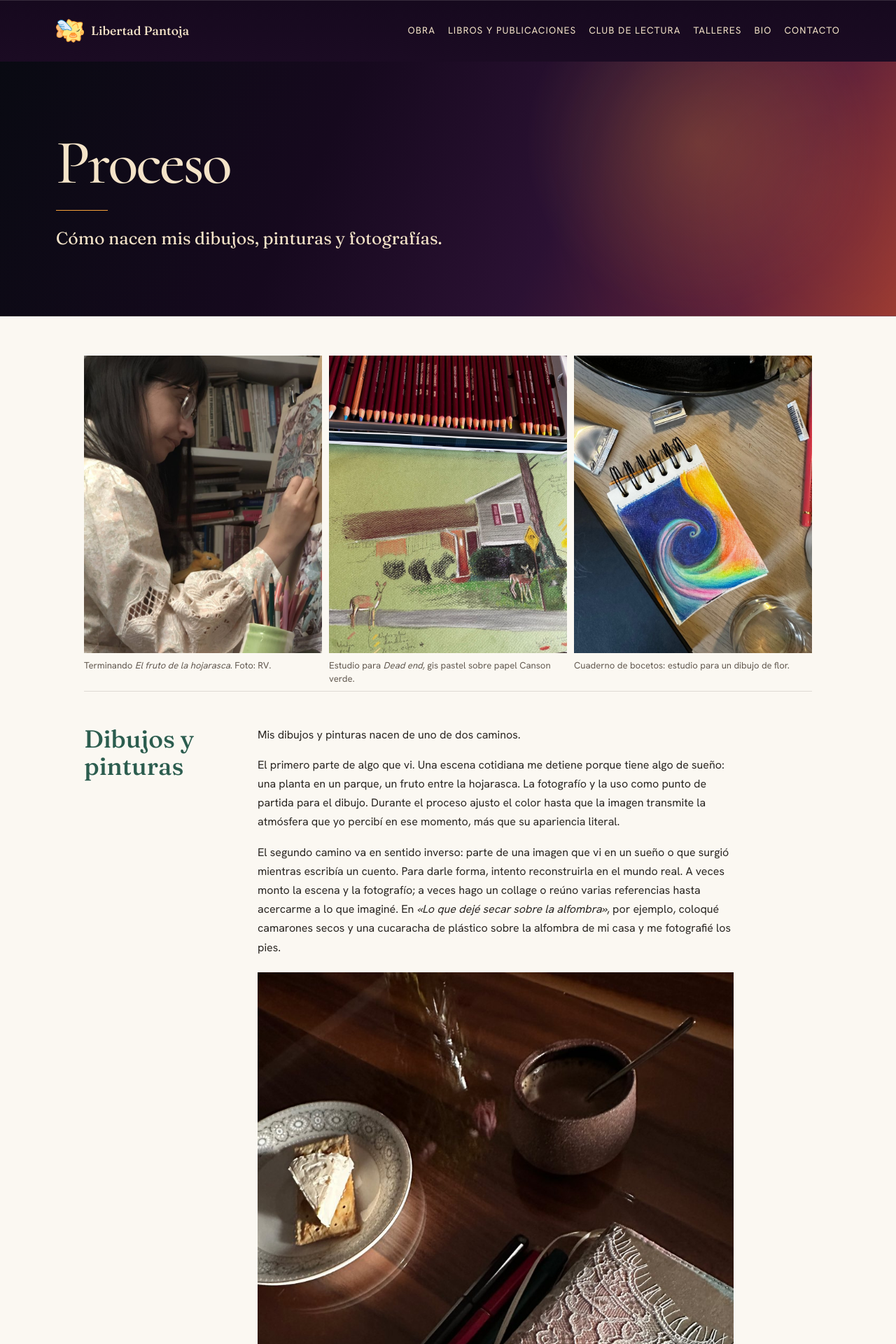
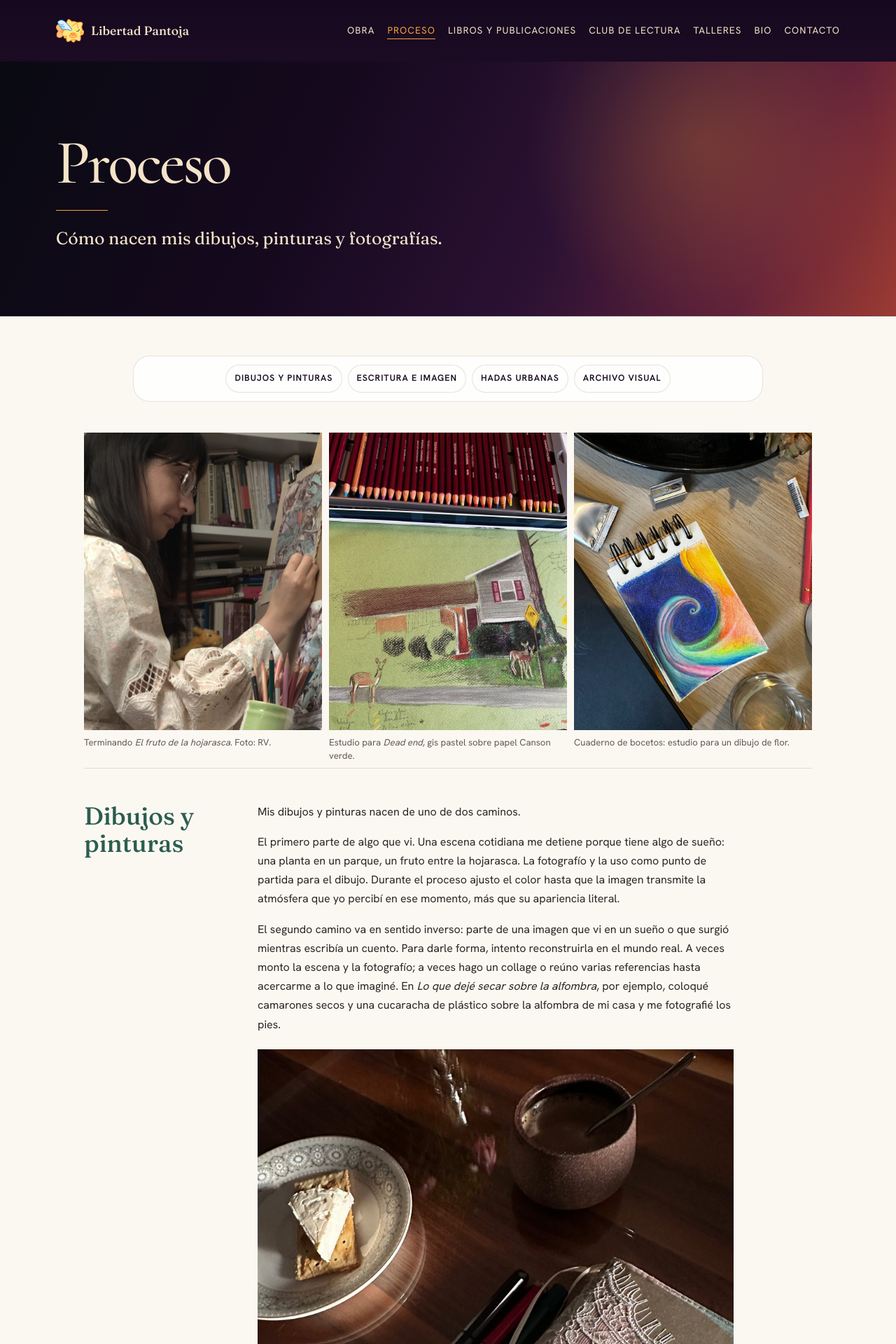
Before and after one commit to LiberPH/libertad-pantoja_site, a Jekyll site: the page built from proceso.html, in a window 1280 px wide. Shown: the top 1920 px of the page at 70% size. Built offline with Jekyll 4.4.1, drawn with Linux system fonts in a browser that asks for light colours; some of the changed text lies outside the part shown.

Commit message:
Proceso en el menú y en Inicio; ajustes de la página: medidas de imágenes, fotos cuadradas, pareja alineada, índice, La luz de los insectos, botón verde y tarjeta para compartir
Co-Authored-By: Claude Opus 5.5 <noreply@anthropic.com>

```diff
--- a/_catalogo/tarjetas.py
+++ b/_catalogo/tarjetas.py
@@ -27,6 +27,7 @@ TARJETAS = {
     "publicaciones": ("assets/img/publicaciones/tu-enfermo-no-estas.jpg", "completa", "Libros y publicaciones", "Cuentos, antologías y revistas"),
     "bio": ("assets/img/home/hero-obra.jpg", "cubrir", "Bio", "Narradora y artista visual"),
     "club": ("assets/img/obra/el-rescate-del-gato-blanco.jpg", "completa", "Club de lectura", "Los sueños y el inframundo"),
+    "proceso": ("assets/img/proceso/taller.jpg", "cubrir", "Proceso", "Cómo nacen mis dibujos y fotografías"),
     "talleres": ("assets/img/obra/el-rescate-del-gato-blanco.jpg", "completa", "Talleres", "Escritura, imagen y narración"),
 }
 
--- a/_data/navigation.yml
+++ b/_data/navigation.yml
@@ -1,5 +1,7 @@
 - title: "Obra"
   url: "/obra/"
+- title: "Proceso"
+  url: "/proceso/"
 - title: "Libros y publicaciones"
   url: "/publicaciones/"
 - title: "Club de lectura"
--- a/_layouts/default.html
+++ b/_layouts/default.html
@@ -18,7 +18,7 @@
   <meta property="og:image" content="{{ page.share_image | default: '/assets/img/compartir/inicio.jpg' | absolute_url }}">
   <meta property="og:image:width" content="1200">
   <meta property="og:image:height" content="630">
-  <meta property="og:image:alt" content="Libertad Pantoja">
+  <meta property="og:image:alt" content="{{ page.share_alt | default: 'Libertad Pantoja' }}">
   <meta name="twitter:card" content="summary_large_image">
 
   <link rel="preconnect" href="https://fonts.googleapis.com">
--- a/assets/css/main.css
+++ b/assets/css/main.css
@@ -1846,6 +1846,13 @@ summary:focus-visible,
 .proc-par { display: grid; grid-template-columns: 1fr 1fr; gap: 16px; align-items: start; }
 .proc-par .proc-fig > img,
 .proc-fila .proc-obra > img { aspect-ratio: auto; object-fit: contain; }
+.proc-fila .proc-cuadrada > img { aspect-ratio: 1 / 1; }
+.proc-diario > img { object-position: 50% 60%; }
+.proc-firma > img { object-position: 50% 85%; }
+.proc-par .proc-fig:first-child > img { aspect-ratio: 944 / 1200; object-fit: cover; }
+.proc-media { max-width: 50%; }
+.cta-band.small .button.primary { background: var(--verde); border-color: var(--verde); color: #FBF8F2; }
+.cta-band.small .button.primary:hover { background: var(--tinta-profunda); border-color: var(--tinta-profunda); color: #FBF8F2; }
 .solo-movil { display: none; }
 .proc-tira { display: grid; grid-template-columns: repeat(4, 1fr); gap: 8px; margin-top: 20px; }
 .proc-tira img { width: 100%; aspect-ratio: 4 / 3; object-fit: cover; display: block; }
@@ -1861,5 +1868,6 @@ summary:focus-visible,
   .proc-banda-fotos { grid-template-columns: 1fr; }
   .proc-banda-fotos .proc-fig:nth-child(n+2) { display: none; }
   .solo-movil { display: block; }
+  .proc-media { max-width: 100%; }
   .proc-tira { grid-template-columns: 1fr 1fr; }
 }
--- a/index.html
+++ b/index.html
@@ -37,6 +37,7 @@ title: "Inicio"
       <p class="home-section-links">
         <a href="{{ '/obra/' | relative_url }}">Ver toda la obra →</a>
         <a href="{{ '/assets/docs/catalogo-libertad-pantoja.pdf' | relative_url }}" download>Descargar el catálogo (PDF)</a>
+        <a href="{{ '/proceso/' | relative_url }}">Cómo trabajo →</a>
       </p>
     </div>
 
--- a/proceso.html
+++ b/proceso.html
@@ -3,14 +3,22 @@ layout: page
 title: Proceso
 intro: "Cómo nacen mis dibujos, pinturas y fotografías."
 permalink: /proceso/
-share_image: "/assets/img/compartir/obra.jpg"
+share_image: "/assets/img/compartir/proceso.jpg"
+share_alt: "Libertad Pantoja en su mesa de trabajo"
 ---
+
+<nav class="category-nav" aria-label="Secciones del proceso">
+  <a href="#dibujos-y-pinturas">Dibujos y pinturas</a>
+  <a href="#escritura-e-imagen">Escritura e imagen</a>
+  <a href="#hadas-urbanas">Hadas urbanas</a>
+  <a href="#archivo-visual">Archivo visual</a>
+</nav>
 
 <article class="proc">
   <div class="proc-banda-fotos">
-    <figure class="proc-fig proc-taller"><img src="{{ '/assets/img/proceso/taller.jpg' | relative_url }}" alt="Libertad Pantoja termina con lápices de color el dibujo «El fruto de la hojarasca», en su mesa de trabajo." loading="lazy" decoding="async"><figcaption>Terminando <em>El fruto de la hojarasca</em>. Foto: RV.</figcaption></figure>
-    <figure class="proc-fig"><img src="{{ '/assets/img/proceso/dibujo-en-proceso.jpg' | relative_url }}" alt="Estudio en gis pastel sobre papel verde: una casa con venados en el jardín, junto a una caja de lápices." loading="lazy" decoding="async"><figcaption>Estudio para <em>Dead end</em>, gis pastel sobre papel Canson verde.</figcaption></figure>
-    <figure class="proc-fig"><img src="{{ '/assets/img/proceso/cuaderno-espiral.jpg' | relative_url }}" alt="Cuaderno de bocetos abierto con un estudio en espiral de colores para un dibujo de flor." loading="lazy" decoding="async"><figcaption>Cuaderno de bocetos: estudio para un dibujo de flor.</figcaption></figure>
+    <figure class="proc-fig proc-taller"><img src="{{ '/assets/img/proceso/taller.jpg' | relative_url }}" alt="Libertad Pantoja termina con lápices de color el dibujo «El fruto de la hojarasca», en su mesa de trabajo." width="900" height="1200" loading="lazy" decoding="async"><figcaption>Terminando <em>El fruto de la hojarasca</em>. Foto: RV.</figcaption></figure>
+    <figure class="proc-fig"><img src="{{ '/assets/img/proceso/dibujo-en-proceso.jpg' | relative_url }}" alt="Estudio en gis pastel sobre papel verde: una casa con venados en el jardín, junto a una caja de lápices." width="900" height="1200" loading="lazy" decoding="async"><figcaption>Estudio para <em>Dead end</em>, gis pastel sobre papel Canson verde.</figcaption></figure>
+    <figure class="proc-fig"><img src="{{ '/assets/img/proceso/cuaderno-espiral.jpg' | relative_url }}" alt="Cuaderno de bocetos abierto con un estudio en espiral de colores para un dibujo de flor." width="900" height="1200" loading="lazy" decoding="async"><figcaption>Cuaderno de bocetos: estudio para un dibujo de flor.</figcaption></figure>
   </div>
 
   <section class="proc-fila" id="dibujos-y-pinturas">
@@ -18,10 +26,10 @@ share_image: "/assets/img/compartir/obra.jpg"
     <div>
     <p>Mis dibujos y pinturas nacen de uno de dos caminos.</p>
     <p>El primero parte de algo que vi. Una escena cotidiana me detiene porque tiene algo de sueño: una planta en un parque, un fruto entre la hojarasca. La fotografío y la uso como punto de partida para el dibujo. Durante el proceso ajusto el color hasta que la imagen transmite la atmósfera que yo percibí en ese momento, más que su apariencia literal.</p>
-    <figure class="proc-fig solo-movil"><img src="{{ '/assets/img/proceso/dibujo-en-proceso.jpg' | relative_url }}" alt="Estudio en gis pastel sobre papel verde: una casa con venados en el jardín, junto a una caja de lápices." loading="lazy" decoding="async"><figcaption>Estudio para <em>Dead end</em>, gis pastel sobre papel Canson verde.</figcaption></figure>
-    <p>El segundo camino va en sentido inverso: parte de una imagen que vi en un sueño o que surgió mientras escribía un cuento. Para darle forma, intento reconstruirla en el mundo real. A veces monto la escena y la fotografío; a veces hago un collage o reúno varias referencias hasta acercarme a lo que imaginé. En <em>«Lo que dejé secar sobre la alfombra»</em>, por ejemplo, coloqué camarones secos y una cucaracha de plástico sobre la alfombra de mi casa y me fotografié los pies.</p>
-    <figure class="proc-fig"><img src="{{ '/assets/img/proceso/encaje-y-lapices.jpg' | relative_url }}" alt="Diario de sueños con cubierta de encaje, junto a lápices y una taza de café." loading="lazy" decoding="async"><figcaption>Mi diario de sueños.</figcaption></figure>
-    <div class="proc-par"><figure class="proc-fig"><img src="{{ '/assets/img/proceso/referencia-alfombra.jpg' | relative_url }}" alt="Escena montada en casa y alumbrada con velas: pies descalzos sobre una alfombra, con camarones secos y una cucaracha de plástico." loading="lazy" decoding="async"><figcaption>La escena montada en casa, iluminada con velas. Foto: RV.</figcaption></figure><figure class="proc-fig proc-obra"><img src="{{ '/assets/img/obra/lo-que-deje-secar.jpg' | relative_url }}" alt="Óleo de fondo rojo oscuro: dos pies descalzos sobre una alfombra, una cucaracha trepando por el empeine y cuatro camarones alrededor." loading="lazy" decoding="async"><figcaption>…y la pintura: <em>Lo que dejé secar sobre la alfombra</em>, óleo.</figcaption></figure></div>
+    <figure class="proc-fig solo-movil"><img src="{{ '/assets/img/proceso/dibujo-en-proceso.jpg' | relative_url }}" alt="Estudio en gis pastel sobre papel verde: una casa con venados en el jardín, junto a una caja de lápices." width="900" height="1200" loading="lazy" decoding="async"><figcaption>Estudio para <em>Dead end</em>, gis pastel sobre papel Canson verde.</figcaption></figure>
+    <p>El segundo camino va en sentido inverso: parte de una imagen que vi en un sueño o que surgió mientras escribía un cuento. Para darle forma, intento reconstruirla en el mundo real. A veces monto la escena y la fotografío; a veces hago un collage o reúno varias referencias hasta acercarme a lo que imaginé. En <em>Lo que dejé secar sobre la alfombra</em>, por ejemplo, coloqué camarones secos y una cucaracha de plástico sobre la alfombra de mi casa y me fotografié los pies.</p>
+    <figure class="proc-fig proc-cuadrada proc-diario"><img src="{{ '/assets/img/proceso/encaje-y-lapices.jpg' | relative_url }}" alt="Diario de sueños con cubierta de encaje, junto a lápices y una taza de café." width="900" height="1200" loading="lazy" decoding="async"><figcaption>Mi diario de sueños.</figcaption></figure>
+    <div class="proc-par"><figure class="proc-fig"><img src="{{ '/assets/img/proceso/referencia-alfombra.jpg' | relative_url }}" alt="Escena montada en casa y alumbrada con velas: pies descalzos sobre una alfombra, con camarones secos y una cucaracha de plástico." width="1108" height="1200" loading="lazy" decoding="async"><figcaption>La escena montada en casa, iluminada con velas. Foto: RV.</figcaption></figure><figure class="proc-fig proc-obra"><img src="{{ '/assets/img/obra/lo-que-deje-secar.jpg' | relative_url }}" alt="Óleo de fondo rojo oscuro: dos pies descalzos sobre una alfombra, una cucaracha trepando por el empeine y cuatro camarones alrededor." width="944" height="1200" loading="lazy" decoding="async"><figcaption>…y la pintura: <em>Lo que dejé secar sobre la alfombra</em>, óleo.</figcaption></figure></div>
     <p>A partir de esas referencias trabajo en grafito, lápiz de color o gis pastel. Actualmente amplío esta práctica hacia el óleo y retomo la tinta china, técnicas que me permiten llevar estas imágenes a otras texturas y escalas.</p>
     </div>
   </section>
@@ -30,6 +38,7 @@ share_image: "/assets/img/compartir/obra.jpg"
     <h2>Escritura e imagen</h2>
     <div>
     <p>Entre ambos caminos, la escritura y la imagen se alimentan mutuamente: algunos sueños terminan en cuento y en pintura a la vez, y algunas imágenes que dibujo pertenecen a personajes de las novelas que estoy escribiendo.</p>
+    <figure class="proc-fig proc-obra proc-media"><img src="{{ '/assets/img/obra/La_luz_de_los_insectos.jpeg' | relative_url }}" alt="Dibujo en grafito: una figura infantil de pie entre dos niñas sentadas, rodeadas de plantas y árboles luminosos, con el esqueleto de una tortuga a sus pies." width="1100" height="734" loading="lazy" decoding="async"><figcaption><em>La luz de los insectos</em>: el daimon viene de la novela que estoy escribiendo.</figcaption></figure>
     <ul class="proc-cruces">
       <li><a href="{{ '/obra/' | relative_url }}#{{ 'Lo que dejé secar sobre la alfombra' | slugify }}"><em>Lo que dejé secar sobre la alfombra</em></a>: el mismo sueño dio la pintura y un cuento de la colección que estoy escribiendo.</li>
       <li><a href="{{ '/obra/' | relative_url }}#{{ 'La luz de los insectos' | slugify }}"><em>La luz de los insectos</em></a>: el daimon del dibujo está inspirado en un personaje de la novela que estoy escribiendo.</li>
@@ -44,10 +53,10 @@ share_image: "/assets/img/compartir/obra.jpg"
     <div>
     <p>Encuentro las fotografías de «Hadas urbanas» caminando por parques y rincones de la ciudad que parecen escondidos o invadidos por la maleza. A veces voy con esa intención a lugares específicos: el parque Tezozómoc, los Viveros de Coyoacán o, cuando todavía se permitía entrar con cámara, el Jardín Botánico de la UNAM.</p>
     <p>Hoy trabajo con una Leica D-Lux y con una Nikon con lente de 105 mm. Busco un acercamiento cercano al macro, sin llegar a la magnificación de la macrofotografía tradicional, que exige una precisión de movimiento que en la calle se vuelve difícil de sostener. Así gano libertad para moverme, y la Leica, por su tamaño, pasa inadvertida en el entorno urbano.</p>
-    <figure class="proc-fig proc-obra"><img src="{{ '/assets/img/obra/el-reino-del-sol.jpg' | relative_url }}" alt="Fotografía de cerca de una flor anaranjada de pétalos rizados con una larva clara en el centro, sobre un fondo verde oscuro desenfocado." loading="lazy" decoding="async"><figcaption><em>El reino del sol</em>, de la serie «Hadas urbanas».</figcaption></figure>
+    <figure class="proc-fig proc-obra"><img src="{{ '/assets/img/obra/el-reino-del-sol.jpg' | relative_url }}" alt="Fotografía de cerca de una flor anaranjada de pétalos rizados con una larva clara en el centro, sobre un fondo verde oscuro desenfocado." width="1200" height="847" loading="lazy" decoding="async"><figcaption><em>El reino del sol</em>, de la serie «Hadas urbanas».</figcaption></figure>
     <p>Edito poco. Suelo disparar un poco más oscuro de lo que veo y después ajusto contraste, luces y, a veces, saturación, hasta acercar la imagen a lo que vi en ese momento.</p>
     <p>Cada fotografía se imprime en técnica fine art, con tintas de pigmento sobre papel de algodón, en Punto Blanco. Se ofrece en edición limitada de diez ejemplares, firmados a lápiz y numerados al pie de la imagen.</p>
-    <figure class="proc-fig"><img src="{{ '/assets/img/proceso/firmando-1.jpg' | relative_url }}" alt="Libertad Pantoja firma una impresión de «El reino del sol» sobre una mesa de madera." loading="lazy" decoding="async"><figcaption>Firmando la primera impresión de <em>El reino del sol</em>.</figcaption></figure>
+    <figure class="proc-fig proc-cuadrada proc-firma"><img src="{{ '/assets/img/proceso/firmando-1.jpg' | relative_url }}" alt="Libertad Pantoja firma una impresión de «El reino del sol» sobre una mesa de madera." width="900" height="1200" loading="lazy" decoding="async"><figcaption>Firmando la primera impresión de <em>El reino del sol</em>.</figcaption></figure>
     <p>Lo que persigo son criaturas que puedan volverse protagonistas de su propia ficción: seres diminutos que parecen vivir un cuento de hadas en medio de una ciudad que no los nota.</p>
     <p class="proc-mas"><a class="text-link" href="{{ '/obra/' | relative_url }}#fotografia">Ver fotografías disponibles →</a></p>
     </div>
@@ -57,7 +66,7 @@ share_image: "/assets/img/compartir/obra.jpg"
     <h2>Archivo visual</h2>
     <div>
     <p>Las fotografías del archivo son de 2006 a 2017, hechas con cámaras compactas, empezando por mi primera cámara digital, una Canon PowerShot. Tomé estas fotos en mis tiempos de estudiante, principalmente cuando me paseaba por el Campus Morelos de la UNAM y por Ciudad Universitaria. Algunas de ellas provienen de paseos familiares o escapadas que hice al interior de la república en esos años. Fueron mis primeros acercamientos a los mundos pequeños. Su resolución ya no alcanza para una impresión grande, así que las ofrezco en formato postal.</p>
-    <div class="proc-tira"><a href="{{ '/obra/' | relative_url }}#{{ 'Iris' | slugify }}"><img src="{{ '/assets/img/obra/640/archivo-iris.jpg' | relative_url }}" alt="Iris, fotografía de archivo" loading="lazy"></a><a href="{{ '/obra/' | relative_url }}#{{ 'Nono' | slugify }}"><img src="{{ '/assets/img/obra/640/archivo-nono.jpg' | relative_url }}" alt="Nono, fotografía de archivo" loading="lazy"></a><a href="{{ '/obra/' | relative_url }}#{{ 'Cenizas' | slugify }}"><img src="{{ '/assets/img/obra/640/archivo-cenizas.jpg' | relative_url }}" alt="Cenizas, fotografía de archivo" loading="lazy"></a><a href="{{ '/obra/' | relative_url }}#{{ 'Cuerno' | slugify }}"><img src="{{ '/assets/img/obra/640/archivo-cuerno.jpg' | relative_url }}" alt="Cuerno, fotografía de archivo" loading="lazy"></a></div>
+    <div class="proc-tira"><a href="{{ '/obra/' | relative_url }}#{{ 'Iris' | slugify }}"><img src="{{ '/assets/img/obra/640/archivo-iris.jpg' | relative_url }}" alt="Iris, fotografía de archivo" width="640" height="480" loading="lazy"></a><a href="{{ '/obra/' | relative_url }}#{{ 'Nono' | slugify }}"><img src="{{ '/assets/img/obra/640/archivo-nono.jpg' | relative_url }}" alt="Nono, fotografía de archivo" width="640" height="480" loading="lazy"></a><a href="{{ '/obra/' | relative_url }}#{{ 'Cenizas' | slugify }}"><img src="{{ '/assets/img/obra/640/archivo-cenizas.jpg' | relative_url }}" alt="Cenizas, fotografía de archivo" width="640" height="480" loading="lazy"></a><a href="{{ '/obra/' | relative_url }}#{{ 'Cuerno' | slugify }}"><img src="{{ '/assets/img/obra/640/archivo-cuerno.jpg' | relative_url }}" alt="Cuerno, fotografía de archivo" width="640" height="480" loading="lazy"></a></div>
     <p class="proc-mas"><a class="text-link" href="{{ '/obra/' | relative_url }}#archivo-visual">Ver el archivo →</a></p>
     </div>
   </section>
```
Also changed, not shown: assets/img/compartir/proceso.jpg (added), assets/img/compartir/publicaciones.jpg.
